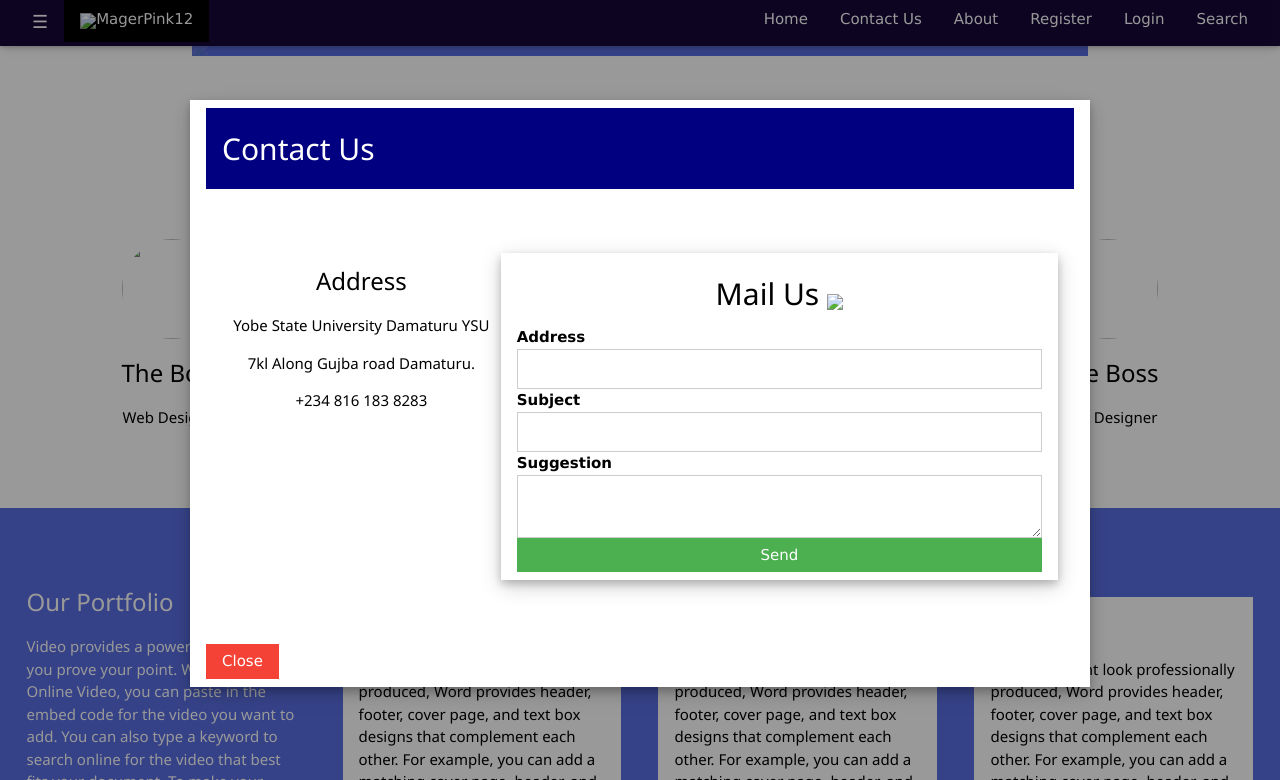
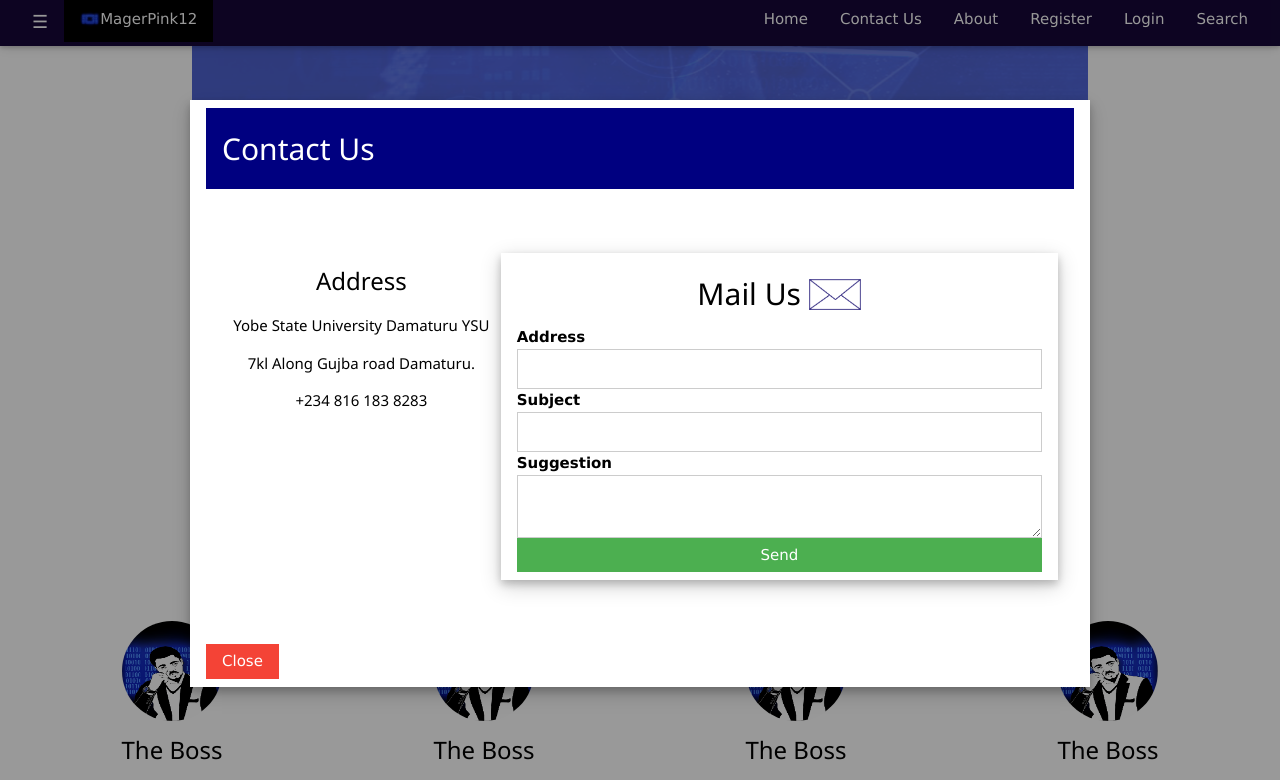
Before and after one commit to Magerpink12/Magerpink12.github.io, a plain HTML site: page main2.html in a window 1280 px wide. Both pictures are taken after a click on the link "Contact Us". Shown: the top 780 px of the page. Drawn offline with Linux system fonts and the light colour scheme.

Commit message:
Update main2.html

```diff
--- a/main2.html
+++ b/main2.html
@@ -48,7 +48,7 @@
 			<li class=" w3-opennav w3-left w3-large "><a href="javascript:void(0)" onclick="w3_open()">&#9776;</a></li>
 			<li>		<!-- logo/home bar -->
 				<div class="w3-navbar-brand w3-black">
-				<a class="w3-btn w3-round-large" href="magerpink12.html"><img src="image/new.png" style="max-width:20px"><span class="" >MagerPink12</span></a>
+				<a class="w3-btn w3-round-large" href="magerpink12.html"><img src="images/new.png" style="max-width:20px"><span class="" >MagerPink12</span></a>
 				</div>
 			</li>
 				<!-- top navigation bar -->
@@ -107,7 +107,7 @@
 			<div class="w3-modal-content w3-animate-zoom w3-card-4" style="max-width: 40%">
 				<header class="w3-center ">
 					<h2 class="w3- " style="background-color: navy;color: white">Login<span class="w3-closebtn" onclick="document.getElementById('modal').style.display='none'">&times;</span></h2>
-					<img src="image/image.jpeg" style="max-width: 20%">
+					<img src="images/image.jpeg" style="max-width: 20%">
 				</header>
 				<div class="w3-container">
 					<form>
@@ -147,7 +147,7 @@
 						<p>+234 816 183 8283</p>
 					</div>
 					<div class="w3-twothird w3-card-4 w3-padding ">
-						<h2>Mail Us <span><img src="image/msg.png" style="max-width: 10%"></span></h2>
+						<h2>Mail Us <span><img src="images/msg.png" style="max-width: 10%"></span></h2>
 
 						<label class="w3-left"><b>Address</b></label><br><input class="w3-input w3-border" type="email" name=""/>
 						<label class="w3-left"><b>Subject</b></label><br><input class="w3-input w3-border" type="text" name="">
@@ -175,7 +175,7 @@
 				<div class="w3-container ">
 					<form>
 					<div class="w3-center">
-						<img class="w3-center" src="image/image.jpeg" style="width: 150px"><br>
+						<img class="w3-center" src="images/image.jpeg" style="width: 150px"><br>
 						<label class="w3-validate w3-label">Select Profile Picture </label><input class="" type="file" name="image"/>
 					</div>
 
@@ -209,11 +209,11 @@
 		<!-- Fame slide -->
 		<div class="w3-section w3-content" style="width: 70%; z-index: -1; background-color: #5a6ee2">
 
-			<img class="slide w3-animate-fading" style="width: 100%"src="image/imgg.png">
-			<img class="slide w3-animate-fading" style="width: 100%"src="image/imgg2.png">
-			<img class="slide w3-animate-fading" style="width: 100%"src="image/career (2).jpg">
-			<img class="slide w3-animate-fading" style="width: 100%"src="image/career (3).jpg">
-			<img class="slide w3-animate-fading" style="width: 100%"src="image/career.jpg">
+			<img class="slide w3-animate-fading" style="width: 100%"src="images/imgg.png">
+			<img class="slide w3-animate-fading" style="width: 100%"src="images/imgg2.png">
+			<img class="slide w3-animate-fading" style="width: 100%"src="images/career (2).jpg">
+			<img class="slide w3-animate-fading" style="width: 100%"src="images/career (3).jpg">
+			<img class="slide w3-animate-fading" style="width: 100%"src="images/career.jpg">
 		</div>
 
 		<div class="w3-container w3-padding-64 w3-center">
@@ -221,24 +221,24 @@
 		<p class="">Meet the team - our office rats:</p>
 		<div class="w3-row ">
 			<div class="w3-quarter">
-				<img class="w3-circle" src="image/maga7.png" style="width: 100px; height: 100px;">
+				<img class="w3-circle" src="images/maga7.png" style="width: 100px; height: 100px;">
 				<h3>The Boss</h3>
 				<p>Web Designer</p>
 			</div>
 			<div class="w3-quarter">
-				<img class="w3-circle" src="image/maga7.png" style="width: 100px; height: 100px;">
+				<img class="w3-circle" src="images/maga7.png" style="width: 100px; height: 100px;">
 				<h3>The Boss</h3>
 				<p>Web Designer</p>
 
 			</div>
 			<div class="w3-quarter">
-				<img class="w3-circle" src="image/maga7.png" style="width: 100px; height: 100px;">
+				<img class="w3-circle" src="images/maga7.png" style="width: 100px; height: 100px;">
 				<h3>The Boss</h3>
 				<p>Web Designer</p>
 
 			</div>
 			<div class="w3-quarter">
-				<img class="w3-circle" src="image/maga7.png" style="width: 100px; height: 100px;">
+				<img class="w3-circle" src="images/maga7.png" style="width: 100px; height: 100px;">
 				<h3>The Boss</h3>
 				<p>Web Designer</p>
 
@@ -265,7 +265,7 @@
 
 				<div class="w3-quarter  "style="padding: 0.2%" >
 					<div class="w3-container ">
-						<img src="image/career.jpg" style="width: 100%">
+						<img src="images/career.jpg" style="width: 100%">
 						<div class="w3-container w3-white">
 							<h3>HUBBY</h3>
 							<p>your document look professionally produced, Word provides header, footer, cover page, and text box designs that complement each other. For example, you can add a matching cover page, header, and sidebar. Click Insert and then choose the elements you want from the different</p>
@@ -275,7 +275,7 @@
 
 				<div class="w3-quarter "style="padding: 0.2%" >
 					<div class="w3-container ">
-						<img src="image/career.jpg" style="width: 100%">
+						<img src="images/career.jpg" style="width: 100%">
 						<div class="w3-container w3-white ">
 							<h3>HUBBY</h3>
 							<p>your document look professionally produced, Word provides header, footer, cover page, and text box designs that complement each other. For example, you can add a matching cover page, header, and sidebar. Click Insert and then choose the elements you want from the different</p>
@@ -285,7 +285,7 @@
 
 				<div class="w3-quarter "style="padding: 0.2%" >
 					<div class="w3-container ">
-						<img src="image/career.jpg" style="width: 100%">
+						<img src="images/career.jpg" style="width: 100%">
 						<div class="w3-container w3-white ">
 							<h3>HUBBY</h3>
 							<p>your document look professionally produced, Word provides header, footer, cover page, and text box designs that complement each other. For example, you can add a matching cover page, header, and sidebar. Click Insert and then choose the elements you want from the different</p>
```
